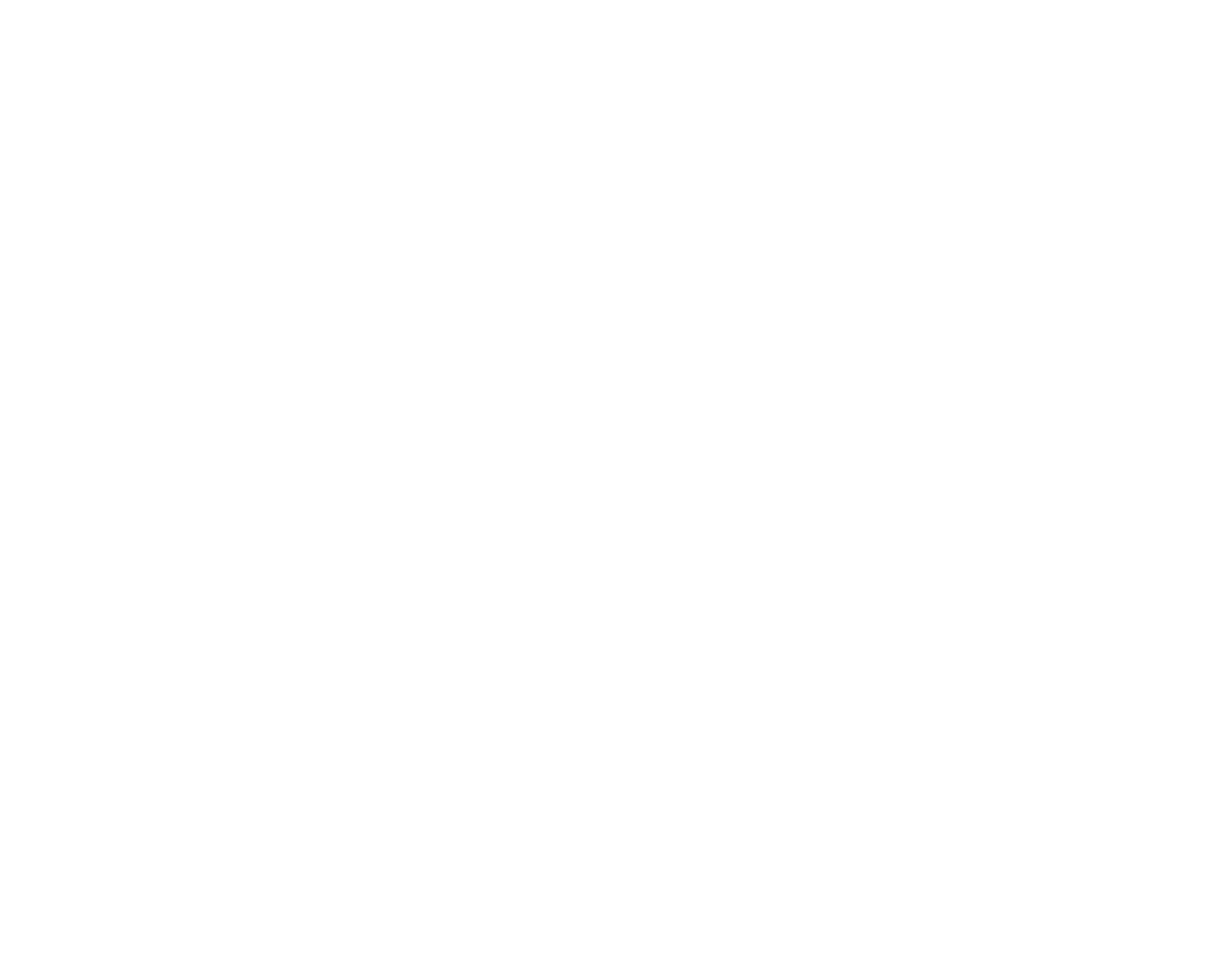
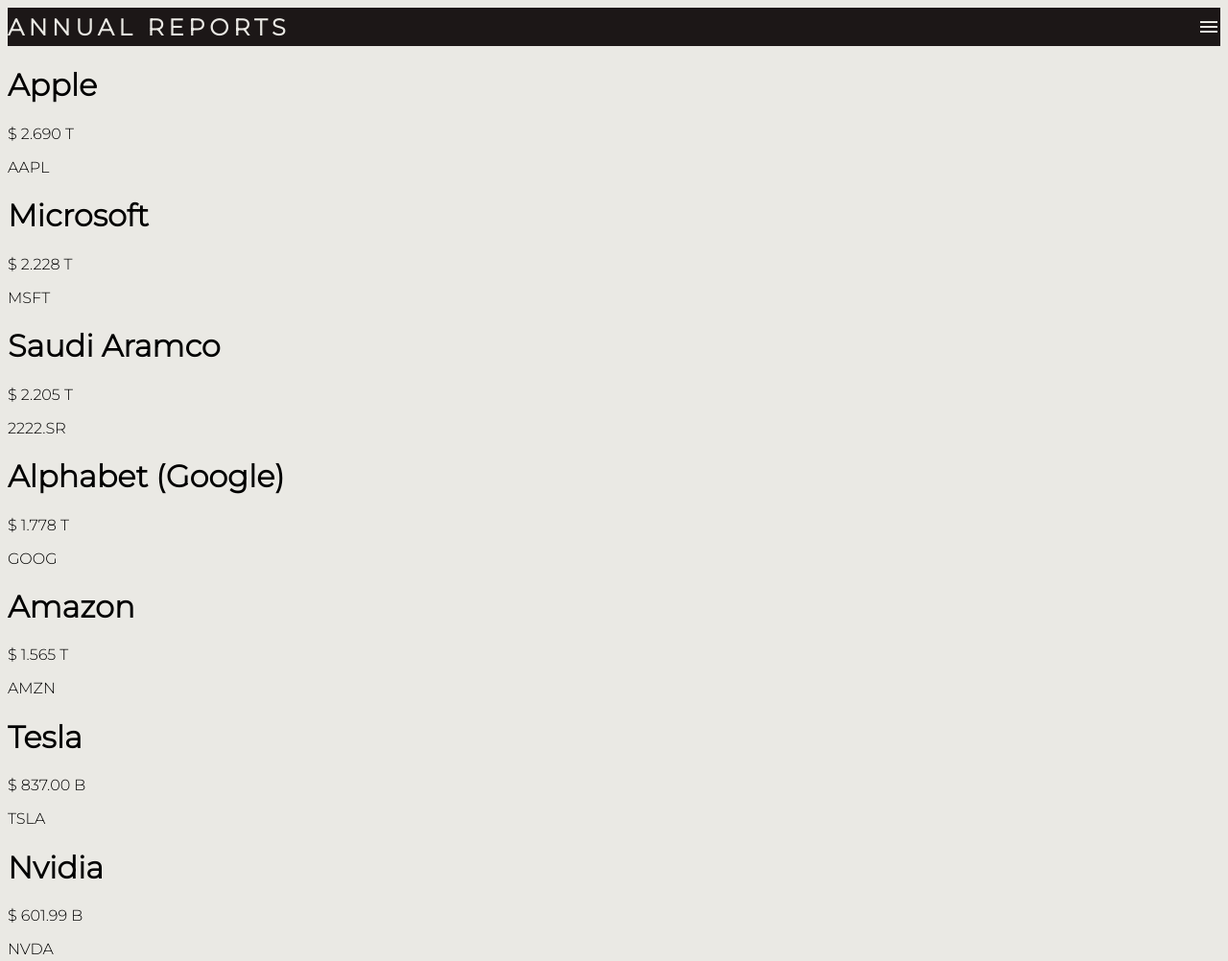
Before and after one commit to nikibzsl/ui-build-exam3, a plain HTML site: page frontend/index.html in a window 1280 px wide. Shown: the whole page at 96% size. Before the commit the page ends 800 px from the top, so only its background shows below. Drawn offline with nearby package versions, Linux system fonts and the light colour scheme.

Commit message:
data inserted, header styled

```diff
--- /dev/null
+++ b/frontend/data.js
@@ -0,0 +1,44 @@
+const companies = {
+	id: "companies",
+	logo: "Annual Reports",
+	button: "Visit",
+	cards: [
+		{
+			title: "Apple",
+			sub: "AAPL",
+			text: "$ 2.690 T"
+		},
+		{
+			title: "Microsoft",
+			sub: "MSFT",
+			text: "$ 2.228 T"
+		},
+		{
+			title: "Saudi Aramco",
+			sub: "2222.SR",
+			text: "$ 2.205 T"
+		},
+		{
+			title: "Alphabet (Google)",
+			sub: "GOOG",
+			text: "$ 1.778 T"
+		},
+		{
+			title: "Amazon",
+			sub: "AMZN",
+			text: "$ 1.565 T"
+		},
+		{
+			title: "Tesla",
+			sub: "TSLA",
+			text: "$ 837.00 B"
+		},
+		{
+			title: "Nvidia",
+			sub: "NVDA",
+			text: "$ 601.99 B"
+		}
+	]
+}
+
+console.log(companies);
--- a/frontend/index.html
+++ b/frontend/index.html
@@ -4,7 +4,16 @@
 	<meta charset="UTF-8">
 	<meta http-equiv="X-UA-Compatible" content="IE=edge">
 	<meta name="viewport" content="width=device-width, initial-scale=1.0">
-	<title>This is FRONTEND</title>
+	<link rel="preconnect" href="https://fonts.googleapis.com">
+	<link rel="preconnect" href="https://fonts.gstatic.com" crossorigin>
+	<link href="https://fonts.googleapis.com/css2?family=Montserrat:wght@300&family=Roboto:wght@300&display=swap" rel="stylesheet">
+	<link rel="stylesheet" href="https://fonts.googleapis.com/css2?family=Material+Symbols+Outlined:opsz,wght,FILL,GRAD@20..48,100..700,0..1,-50..200" />
+
+	<link rel="stylesheet" href="style.css" />
+	<script src="data.js"></script>
+	<script src="script.js"></script>
+
+	<title>Companies</title>
 </head>
 <body>
 	<div id="root"></div>
--- /dev/null
+++ b/frontend/script.js
@@ -0,0 +1,39 @@
+const headerComponent = function () {
+    return `
+    <header>${companies.logo}
+    <span class="material-symbols-outlined">
+    menu
+    </span>
+    </header>
+    `
+}
+
+const cardsComponent = function () {
+    html = ""
+
+    for (company of companies.cards) {
+        html+= `
+         <div class="cards-container">
+            <div class="cards-inner">
+                <h1>${company.title}</h1>
+                <p>${company.text}</p>
+                <p>${company.sub}</p>
+             </div>
+            </div>
+        `
+    }
+return html
+}
+
+
+
+
+
+const loadEvent = function () {
+    const rootElement = document.getElementById("root")
+
+    rootElement.insertAdjacentHTML("beforeend", headerComponent())
+    rootElement.insertAdjacentHTML("beforeend", cardsComponent())
+}
+
+window.addEventListener("load", loadEvent)
--- /dev/null
+++ b/frontend/style.css
@@ -0,0 +1,27 @@
+body {
+    font-family: 'Montserrat', sans-serif;
+    /*font-family: 'Roboto', sans-serif; */
+    background-color: #eae9e4;
+}
+
+header {
+    display: flex;
+    position: sticky;
+    align-items: center;
+    justify-content: space-between;
+
+
+    width: 100%;
+    height: 40px;
+
+    font-size: 24px;
+    font-family: 'Montserrat', sans-serif;
+    letter-spacing: 0.2em;
+    text-transform: uppercase;
+    font-weight: bold;
+
+
+    color: #eae9e4;
+    background-color: #1c1717;
+
+}
```
